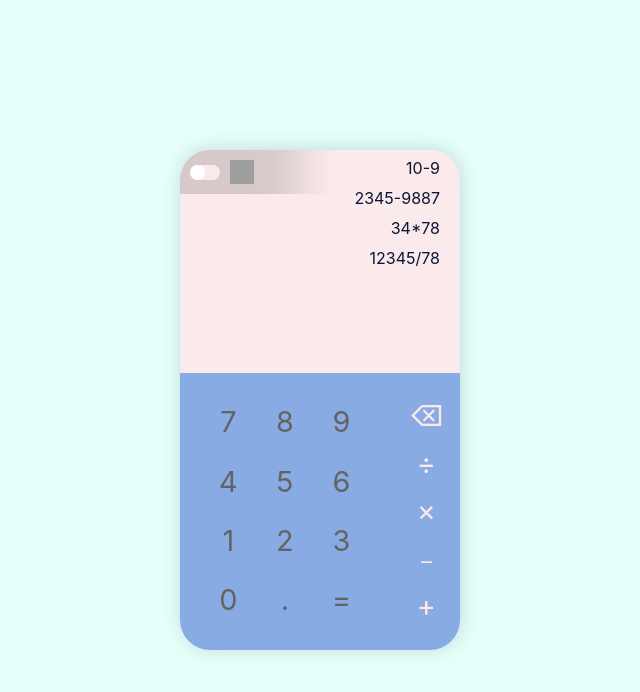
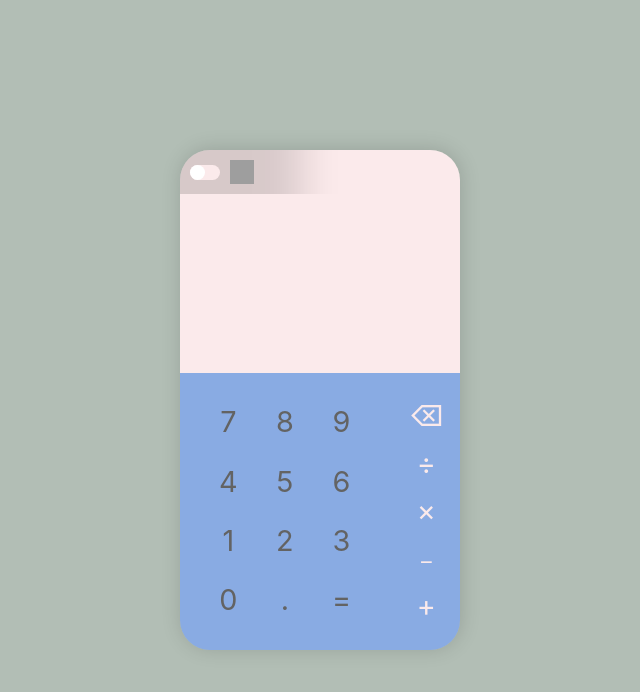
Before and after one commit to 01TanuBhatt/Capstone, a React (Create React App) app: page / in a window 1280 px wide. Shown: the top 692 px of the page, without its empty margins (320-960 px from the left). Built offline with nearby package versions, Linux system fonts and the light colour scheme; grey boxes are pictures that could not be loaded.

Commit message:
updated calculator

```diff
--- a/src/App.css
+++ b/src/App.css
@@ -27,7 +27,7 @@
   background-color:gray
 }
 .app {
-  background:#E5FFFA ;
+  background-color:#B2BEB5;
   min-height: 100vh;
   display: flex;
   justify-content: center;
--- a/src/App.js
+++ b/src/App.js
@@ -1,4 +1,4 @@
-import React,{useState} from 'react'
+import React,{useState,useEffect} from 'react'
 import './App.css';
 import Header from './components/Header/Header';
 import KeyPad from './components/KeyPad/KeyPad';
@@ -14,9 +14,12 @@ const operators = ["-", "+", "*", "/"];
 
 function App() {
 
-  const[isDarkMode,setIsDarkMode] = useState(false);
+  const[isDarkMode,setIsDarkMode] = useState(JSON.parse(localStorage.getItem("calculator-app-mode"))||false);
   const[expression,setExpression] = useState("");
   const[result,setResult] = useState("");
+  const[history,setHistory] =useState(JSON.parse(localStorage.getItem("calculator-app-history"))|| []);
+
+
   const handleKeyPress =(keyCode,key)=>{
     if(!keyCode) return;
 
@@ -27,7 +30,8 @@ function App() {
       {
         if(expression.length===0) return
       }
-      setExpression(expression+key)
+      calculateResult(expression+key);
+      setExpression(expression+key);
     }
 
     else if(operators.includes(key)){
@@ -39,8 +43,9 @@ function App() {
     }
 
     else if(keyCode===8){
-      if(!expression)return
-      setExpression(expression.slice(0,-1))
+      if(!expression)return;
+      calculateResult(expression.slice(0,-1));
+      setExpression(expression.slice(0,-1));
     }
 
     else if(key==="."){
@@ -52,16 +57,32 @@ function App() {
     else if(keyCode===13){
       if(!expression) return;
       calculateResult(expression);
+
+      const tempHistory=[...history]
+      if(tempHistory.length>20) tempHistory=tempHistory.slice(0,1);
+      tempHistory.push(expression);
+      setHistory(tempHistory);
     }
   };
 
   const calculateResult=(exp)=>{
-    if(!exp) return;
+    if(!exp) {
+      setResult("");
+      return;
+    }
     const lastChar=exp.slice(-1);
     if(!numbers.includes(lastChar))exp=exp.slice(0,-1)
-    const answer = eval(exp).toFixed(3) + "";
+    const answer = eval(exp).toFixed(2) + "";
     setResult(answer);
   };
+
+  useEffect(()=>{
+    localStorage.setItem("calculator-app-mode",JSON.stringify(isDarkMode))
+  },[isDarkMode])
+
+  useEffect(()=>{
+    localStorage.setItem("calculator-app-history",JSON.stringify(history))
+  },[history])
 
   return (
     <div className="app"
@@ -81,7 +102,7 @@ function App() {
           </div>
           <img src={isDarkMode ? "https://raw.githubusercontent.com/handyDev2/react-calculator/master/src/assets/moon.png" : "https://github.com/handyDev2/react-calculator/blob/master/src/assets/sun.png?raw=true"} alt="mode" />
         </div>
-     <Header expression={expression} result={result}/>
+     <Header expression={expression} result={result} history={history}/>
      <KeyPad handleKeyPress={handleKeyPress}/>
 
     </div>
--- a/src/components/Header/Header.js
+++ b/src/components/Header/Header.js
@@ -2,19 +2,25 @@ import React,{useEffect,useRef} from 'react';
 import './Header.css'
 export default function Header(props) {
   const resultRef=useRef();
+  const expressionRef=useRef();
   useEffect(()=>{
      resultRef.current.scrollIntoView();
-  },[])
+  },[props.history])
+
+  useEffect(()=>{
+    expressionRef.current.scrollLeft=expressionRef.current.scrollWidth;
+  },[props.expression])
   return (
     <div className="header custom-scroll">
       <div className="header_history">
-      <p>10-9</p>
-      <p>2345-9887</p>
-      <p>34*78</p>
-      <p>12345/78</p>
+        {
+          props.history &&
+          props.history?.map((item,index)=><p key={item+""+Math.random()*44}>{item}</p>)
+        }
+
       </div>
       <br></br>
-      <div className="header_expression custom-scroll">
+      <div ref={expressionRef} className="header_expression custom-scroll">
         <p>{props.expression}</p>
       </div>
       <p ref={resultRef} className="header_result">{props.result}</p>
```
